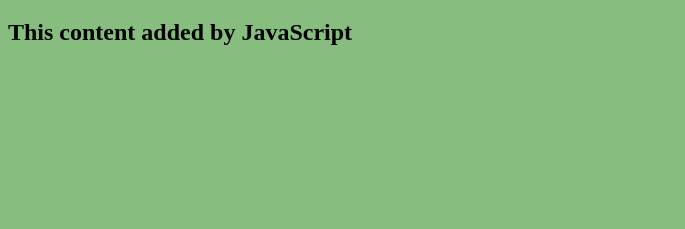
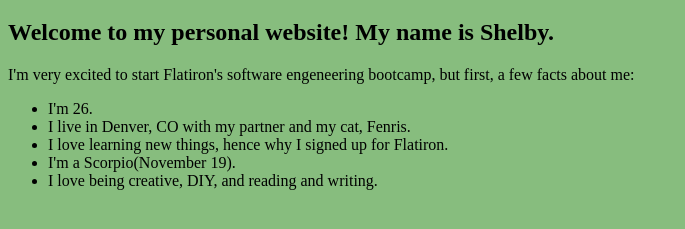
Before and after one commit to shelbynarnold/my-personal-website, a plain HTML site: page index.html in a window 1280 px wide. Shown: the part 61-290 px from the top of the page, without its empty margins (0-685 px from the left). Drawn offline with Linux system fonts and the light colour scheme.

Commit message:
Added bio/about me

```diff
--- a/index.html
+++ b/index.html
@@ -7,5 +7,13 @@
     <body>
         <h1>Hello World!</h1>
         <script src="script.js"></script>
+        <p>I'm very excited to start Flatiron's software engeneering bootcamp, but first, a few facts about me:</p>
+       <ul>
+        <li>I'm 26.</li>
+        <li>I live in Denver, CO with my partner and my cat, Fenris.</li>
+        <li>I love learning new things, hence why I signed up for Flatiron.</li>
+        <li>I'm a Scorpio(November 19).</li>
+        <li>I love being creative, DIY, and reading and writing.</li>
+       </ul>
     </body>
 </html>
--- a/script.js
+++ b/script.js
@@ -1,3 +1,4 @@
 const h2 = document.createElement("h2");
-h2.textContent = "This content added by JavaScript";
+h2.textContent = "Welcome to my personal website! My name is Shelby.";
 document.querySelector("body").appendChild(h2);
+addEventListener('mouseover')
```
